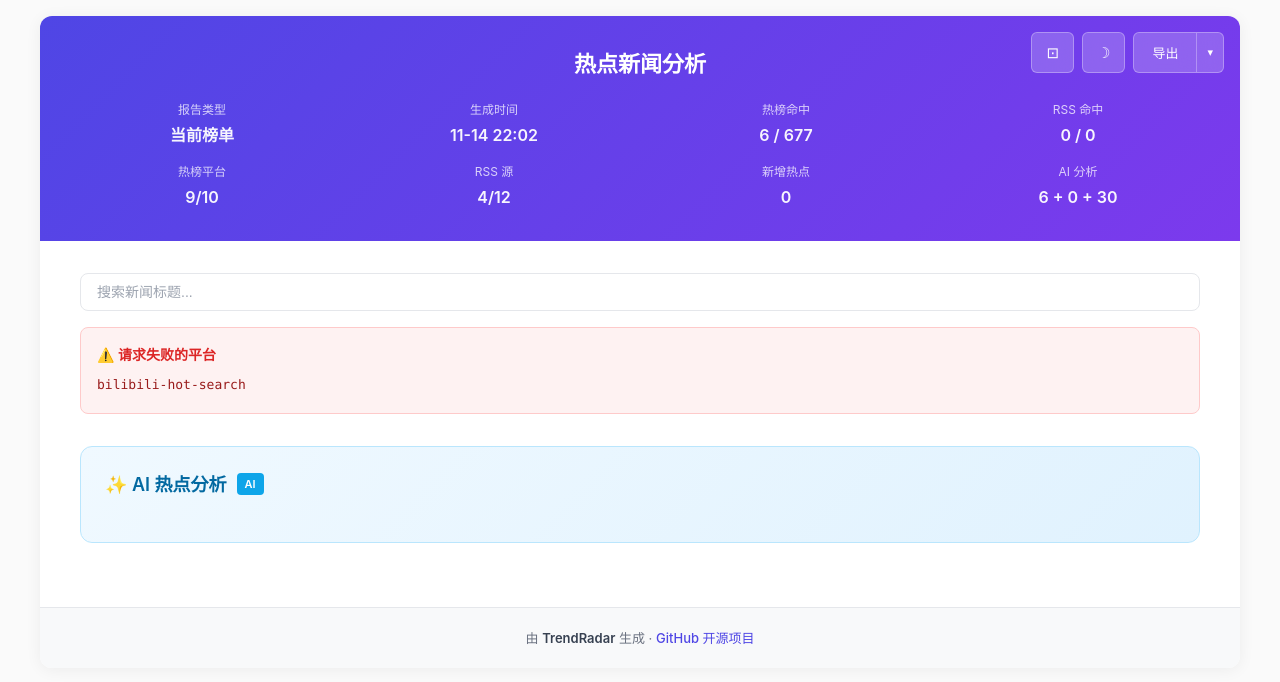
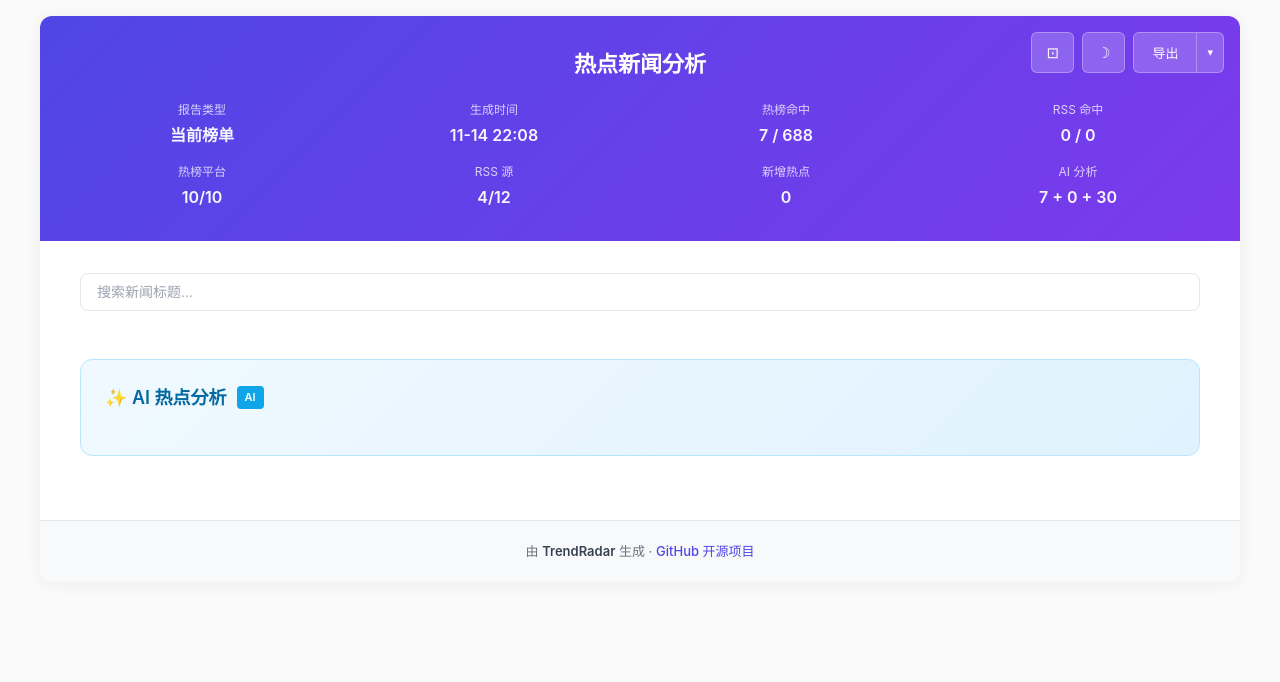
Before and after one commit to liuxiaorong7/trendradar-briefing, a plain HTML site: page index.html in a window 1280 px wide. Drawn offline with nearby package versions, Linux system fonts and the light colour scheme.

Commit message:
自动更新简报 2026年11月14日 星期六 22时12分12秒 CST

```diff
--- a/index.html
+++ b/index.html
@@ -1383,11 +1383,11 @@
                     </div>
                     <div class="info-item">
                         <span class="info-label">生成时间</span>
-                        <span class="info-value">11-14 22:02</span>
+                        <span class="info-value">11-14 22:08</span>
                     </div>
                     <div class="info-item">
                         <span class="info-label">热榜命中</span>
-                        <span class="info-value">6 / 677</span>
+                        <span class="info-value">7 / 688</span>
                     </div>
                     <div class="info-item">
                         <span class="info-label">RSS 命中</span>
@@ -1395,7 +1395,7 @@
                     </div>
                     <div class="info-item">
                         <span class="info-label">热榜平台</span>
-                        <span class="info-value">9/10</span>
+                        <span class="info-value">10/10</span>
                     </div>
                     <div class="info-item">
                         <span class="info-label">RSS 源</span>
@@ -1407,7 +1407,7 @@
                     </div>
                     <div class="info-item">
                         <span class="info-label">AI 分析</span>
-                        <span class="info-value">6 + 0 + 30</span>
+                        <span class="info-value">7 + 0 + 30</span>
                     </div>
                 </div>
             </div>
@@ -1415,11 +1415,6 @@
             <div class="content">
                 <div class="search-bar">
                     <input type="text" class="search-input" placeholder="搜索新闻标题..." oninput="handleSearch(this.value)">
-                </div>
-                <div class="error-section">
-                    <div class="error-title">⚠️ 请求失败的平台</div>
-                    <ul class="error-list"><li class="error-item">bilibili-hot-search</li>
-                    </ul>
                 </div>
                 <div class="ai-section">
                     <div class="ai-section-header">
```
